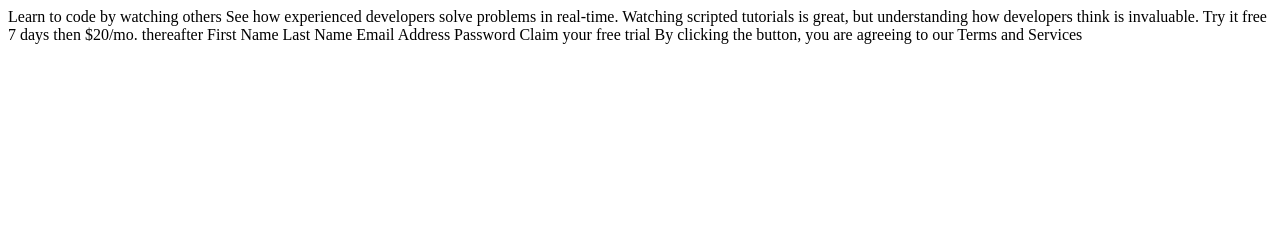
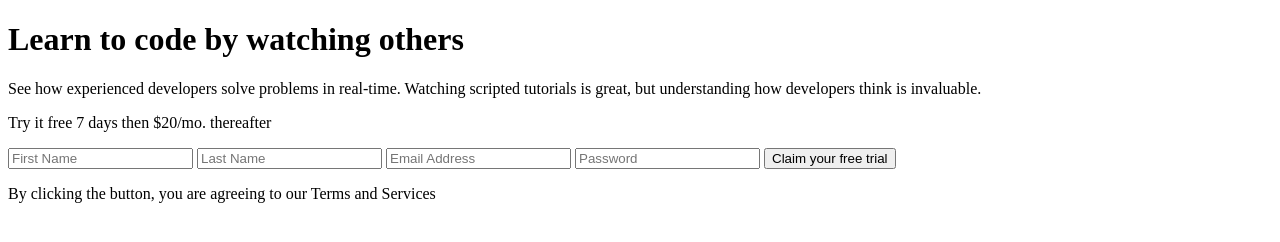
Before and after one commit to raziie/sign-up-form, a plain HTML site: page index.html in a window 1280 px wide. Drawn offline with nearby package versions, Linux system fonts and the light colour scheme.

Commit message:
add html tags

```diff
--- a/index.html
+++ b/index.html
@@ -13,21 +13,26 @@
 </head>
 <body>
 
-  Learn to code by watching others
+  <h1 class="title">Learn to code by watching others</h1>
 
-  See how experienced developers solve problems in real-time. Watching scripted tutorials is great,
-  but understanding how developers think is invaluable.
+  <p class="detail">See how experienced developers solve problems in real-time. Watching scripted tutorials is great,
+  but understanding how developers think is invaluable.</p>
 
-  Try it free 7 days then $20/mo. thereafter
+  <div class="purple-box">
+    <p>Try it free 7 days then $20/mo. thereafter</p>
+  </div>
 
-  First Name
-  Last Name
-  Email Address
-  Password
+  <div class="white-box">
+    <form method="post">
+      <input type="text" placeholder="First Name">
+      <input type="text" placeholder="Last Name">
+      <input type="email" placeholder="Email Address">
+      <input type="password" placeholder="Password">
+      <button type="submit">Claim your free trial</button>
+    </form>
 
-  Claim your free trial
-
-  By clicking the button, you are agreeing to our Terms and Services
+    <p class="note">By clicking the button, you are agreeing to our <a class="terms">Terms and Services</a></p>
+  </div>
 
   <script src="https://ajax.googleapis.com/ajax/libs/jquery/3.7.0/jquery.min.js"></script>
   <script src="./index.js" charset="utf-8"></script>
```
